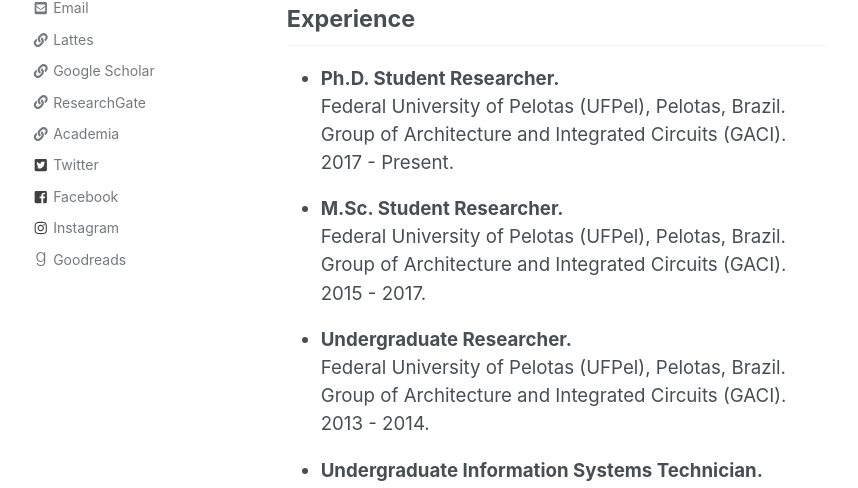
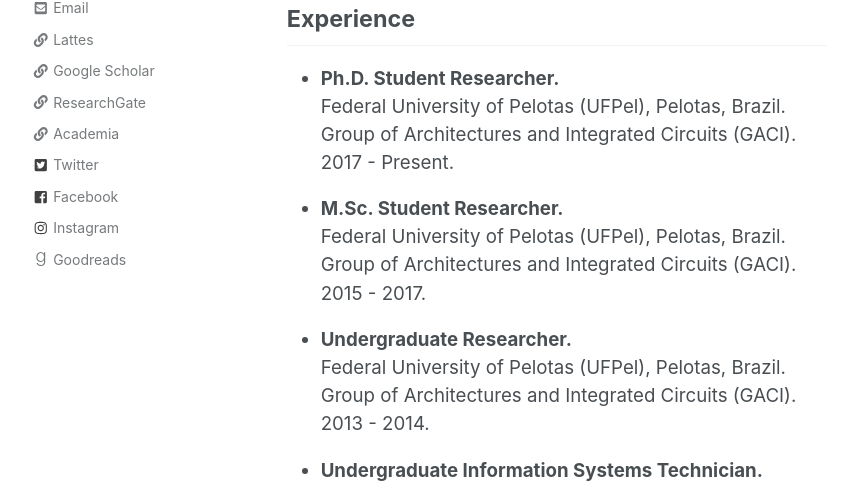
Before and after one commit to maiconsc/me, a Jekyll site: the page built from _pages/resume.MD, in a window 1280 px wide and 1400 px high, scrolled down 984 px. Shown: the part 304-792 px from the top of the window, without its empty margins (83-941 px from the left). Built offline with Jekyll 4.4.1, drawn with Linux system fonts in a browser that asks for light colours; nearby versions of some CDN libraries; our own code applies the rules of GitHub Pages for plain Markdown files.

Commit message:
fixing GACI, color mobile and height

```diff
--- a/_pages/resume.MD
+++ b/_pages/resume.MD
@@ -46,19 +46,19 @@ Technical, Electronics.\\
 ## Experience
 * **Ph.D. Student Researcher.**\\
 Federal University of Pelotas (UFPel), Pelotas, Brazil.\\
-Group of Architecture and Integrated Circuits (GACI).\\
+Group of Architectures and Integrated Circuits (GACI).\\
 2017 - Present.
 {: .text-justify}
 
 * **M.Sc. Student Researcher.**\\
 Federal University of Pelotas (UFPel), Pelotas, Brazil.\\
-Group of Architecture and Integrated Circuits (GACI).\\
+Group of Architectures and Integrated Circuits (GACI).\\
 2015 - 2017.
 {: .text-justify}
 
 * **Undergraduate Researcher.**\\
 Federal University of Pelotas (UFPel), Pelotas, Brazil.\\
-Group of Architecture and Integrated Circuits (GACI).\\
+Group of Architectures and Integrated Circuits (GACI).\\
 2013 - 2014.
 {: .text-justify}
 
--- a/_sass/minimal-mistakes/_navigation.scss
+++ b/_sass/minimal-mistakes/_navigation.scss
@@ -203,7 +203,7 @@
     border: 0;
     outline: none;
     color: #fff;
-    background-color: #f7f7f7;
+    background-color: #474d51;
     cursor: pointer;
   }
 
--- a/_sass/minimal-mistakes/_sidebar.scss
+++ b/_sass/minimal-mistakes/_sidebar.scss
@@ -32,9 +32,9 @@
     &.sticky {
       overflow-y: auto;
       /* calculate height of nav list */
-      height: calc(
+      /* height: calc(
         100vh - 90px - 2em
-      ); // viewport height - approx. masthead height - main content top margin
+      ); */ // viewport height - approx. masthead height - main content top margin
     }
   }
 
```
Also changed, not shown: index.MD (+2 -2 lines).
